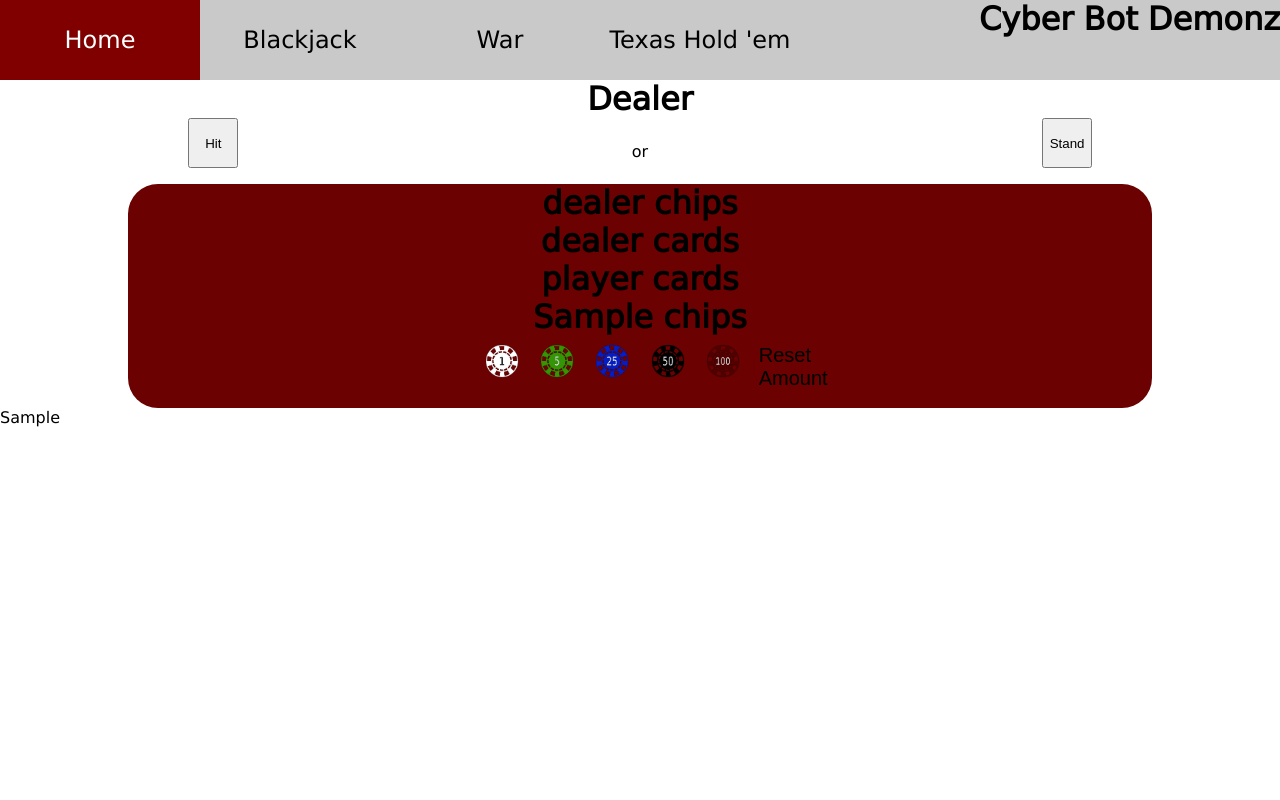
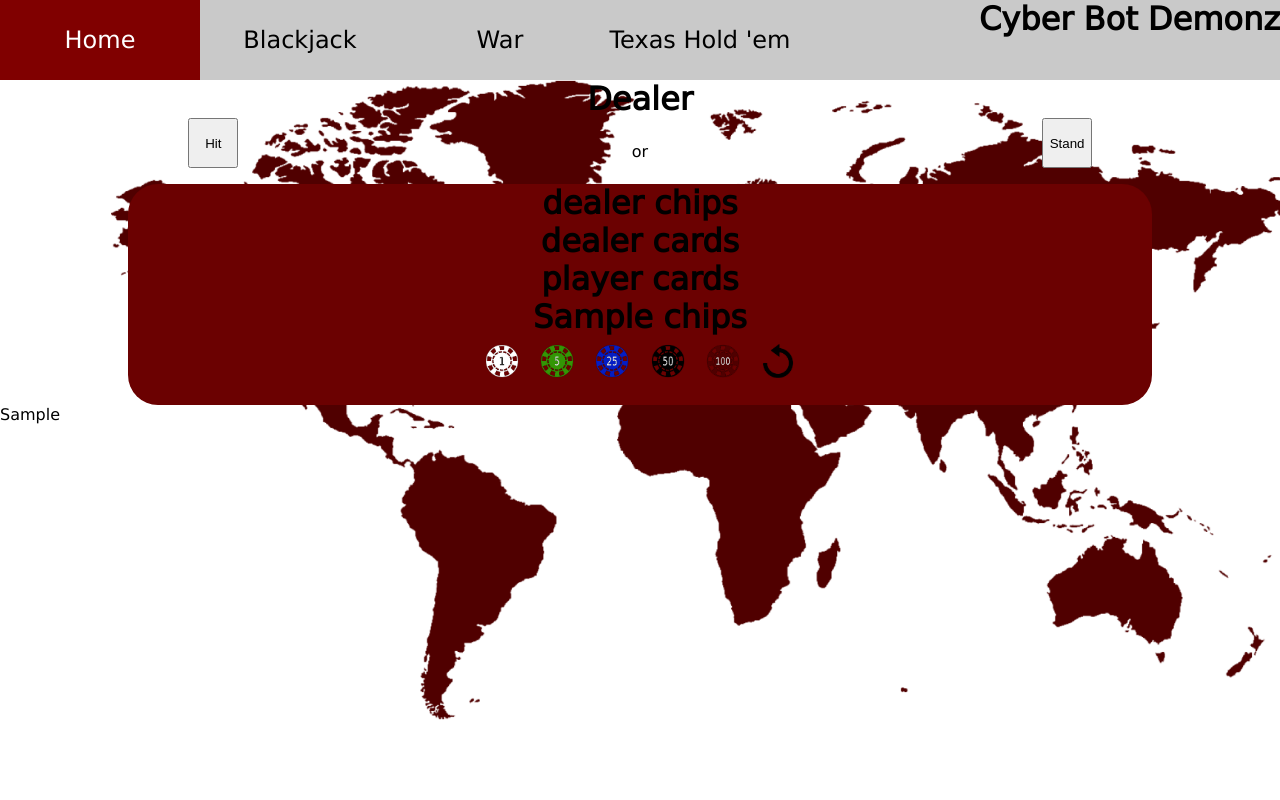
Before and after one commit to ChandlerNgo/Hackathon-Project, a Django app: template CardgamesHH/CardgameDjangoApp/templates/blackjack.html in a window 1280 px wide. Run offline with Django 4.2, Linux system fonts and the light colour scheme; the template is opened without the code that fills it: most values are stand-ins (such as "Sample title", 1, 10 or a date in 2020).

Commit message:
made a background added reset button

```diff
--- a/CardgamesHH/CardgameDjangoApp/static/CardgameDjangoApp/blackjack.css
+++ b/CardgamesHH/CardgameDjangoApp/static/CardgameDjangoApp/blackjack.css
@@ -8,6 +8,8 @@ body{
     margin:0;
     padding:0;
     font-family: dejavusans;
+    background-image: url(../CardgameDjangoApp/images/maroonMap.png);
+    background-size: cover;
 }
 
 html{
@@ -103,7 +105,6 @@ h1{
 .chip_1{
     background-image: url(../CardgameDjangoApp/images/poker_chips/1-chip.png);
     background-size: 50px 50px;
-<<<<<<< HEAD
 }
 
 .chip_5{
@@ -124,6 +125,9 @@ h1{
 .chip_100{
     background-image: url(../CardgameDjangoApp/images/poker_chips/100-chip.png);
     background-size: 50px 50px;
-=======
->>>>>>> 9be5aaa6c6700ce574303131e53ef93a452e9abb
 }
+
+.reset{
+    background-image: url(../CardgameDjangoApp/images/reset\ button.png);
+    background-size: 50px 50px;
+}
--- a/CardgamesHH/CardgameDjangoApp/static/CardgameDjangoApp/index.css
+++ b/CardgamesHH/CardgameDjangoApp/static/CardgameDjangoApp/index.css
@@ -8,6 +8,8 @@ body{
     margin:0;
     padding:0;
     font-family: dejavusans;
+    background-image: url(../CardgameDjangoApp/images/maroonMap.png);
+    background-size: cover;
 }
 
 html{
--- a/CardgamesHH/CardgameDjangoApp/templates/blackjack.html
+++ b/CardgamesHH/CardgameDjangoApp/templates/blackjack.html
@@ -28,7 +28,7 @@
         <h1>Dealer</h1>
         <div id="hit_stand">
             <form>
-                <button type="submit" value="hit">Hit</button>
+                <button name="hit" type="submit" value="hit">Hit</button>
             </form>
             <p>or</p>
             <form>
@@ -50,7 +50,7 @@
                         <button name="25_chip" class="chip_25" type="submit" value="25"></button>
                         <button name="50_chip" class="chip_50" type="submit" value="50"></button>
                         <button name="100_chip" class="chip_100" type="submit" value="100"></button>
-                        <button class="reset" type="submit" value="100">Reset Amount</button>
+                        <button class="reset" type="submit" value="100"></button>
                     </form>
                 </div>
             </div>
--- a/CardgamesHH/CardgameDjangoApp/templates/index.html
+++ b/CardgamesHH/CardgameDjangoApp/templates/index.html
@@ -17,13 +17,13 @@
                     <button class="button" type="submit" value="war">War</button>
                 </form>
                 <form action="{% url 'texasholdem' %}">
-                    <button class="button" type="submit" value="texasholdem">Texas Hold 'em</button>
+                    <button class="button" type="submit" value="texasholdem">Yablon</button>
                 </form>
             </div>
             <div class="team_name">
                 <h1>Cyber Bot Demonz</h1>
             </div>
         </div>
-        <h1>this is a django app</h1>
+        <h1 style="text-align: center;">On The Go Card Games<h1>
     </body>
 </html>
--- a/CardgamesHH/CardgameDjangoApp/views.py
+++ b/CardgamesHH/CardgameDjangoApp/views.py
@@ -11,8 +11,8 @@ def blackjack(request):
             chips += 1
         elif request.POST.get("5_chip"):  # You can use else in here too if there is only 2 submit types.
             chips += 5
-        elif request.POST.get("10_chip"):  # You can use else in here too if there is only 2 submit types.
-            chips += 10
+        elif request.POST.get("25_chip"):  # You can use else in here too if there is only 2 submit types.
+            chips += 25
         elif request.POST.get("50_chip"):  # You can use else in here too if there is only 2 submit types.
             chips += 50
         elif request.POST.get("100_chip"):  # You can use else in here too if there is only 2 submit types.
```
Also changed, not shown: CardgamesHH/CardgameDjangoApp/static/CardgameDjangoApp/images/aggiemapBackground.png (added), CardgamesHH/CardgameDjangoApp/static/CardgameDjangoApp/images/maroonMap.png (added), CardgamesHH/CardgameDjangoApp/static/CardgameDjangoApp/images/reset button.png (added), CardgamesHH/db.sqlite3.
